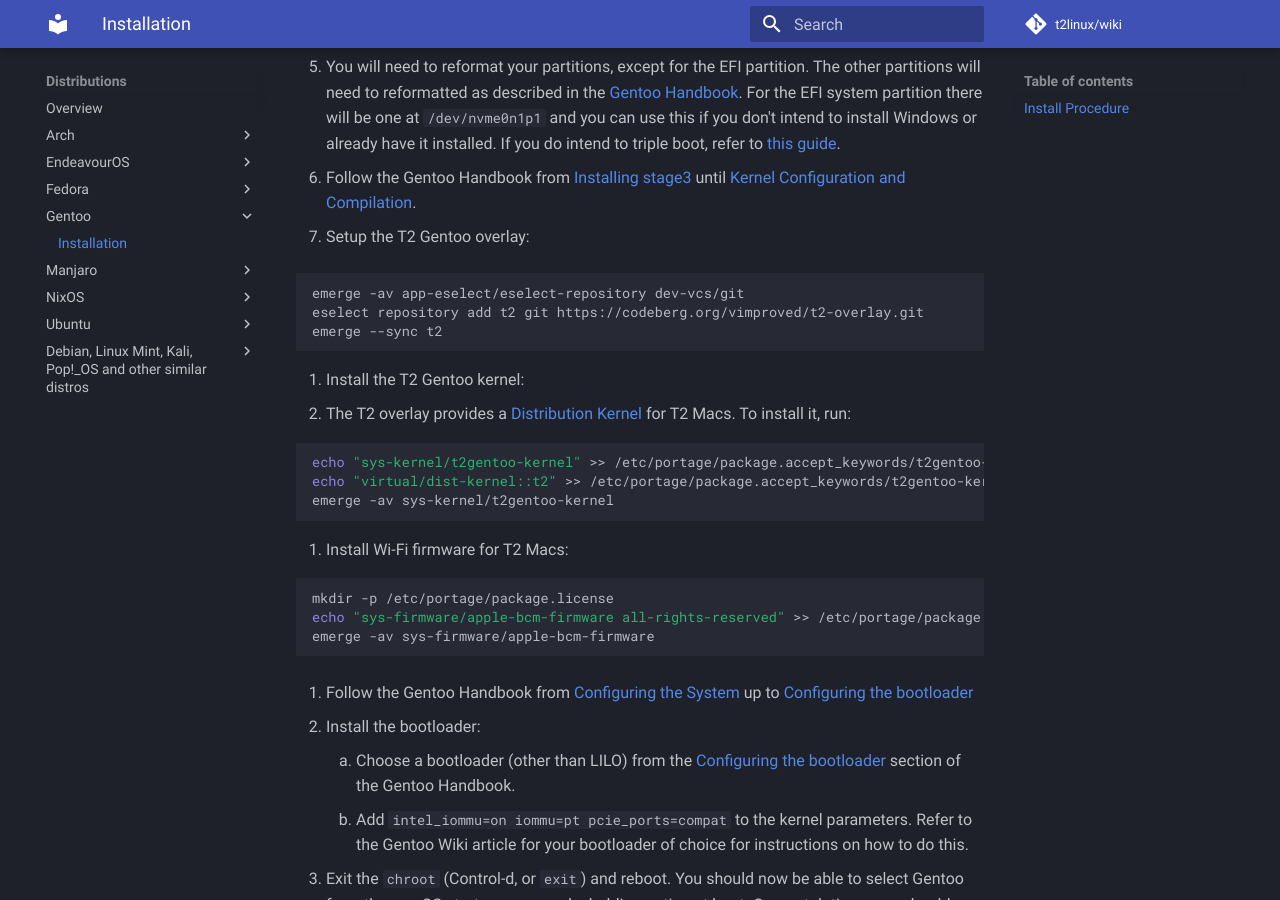
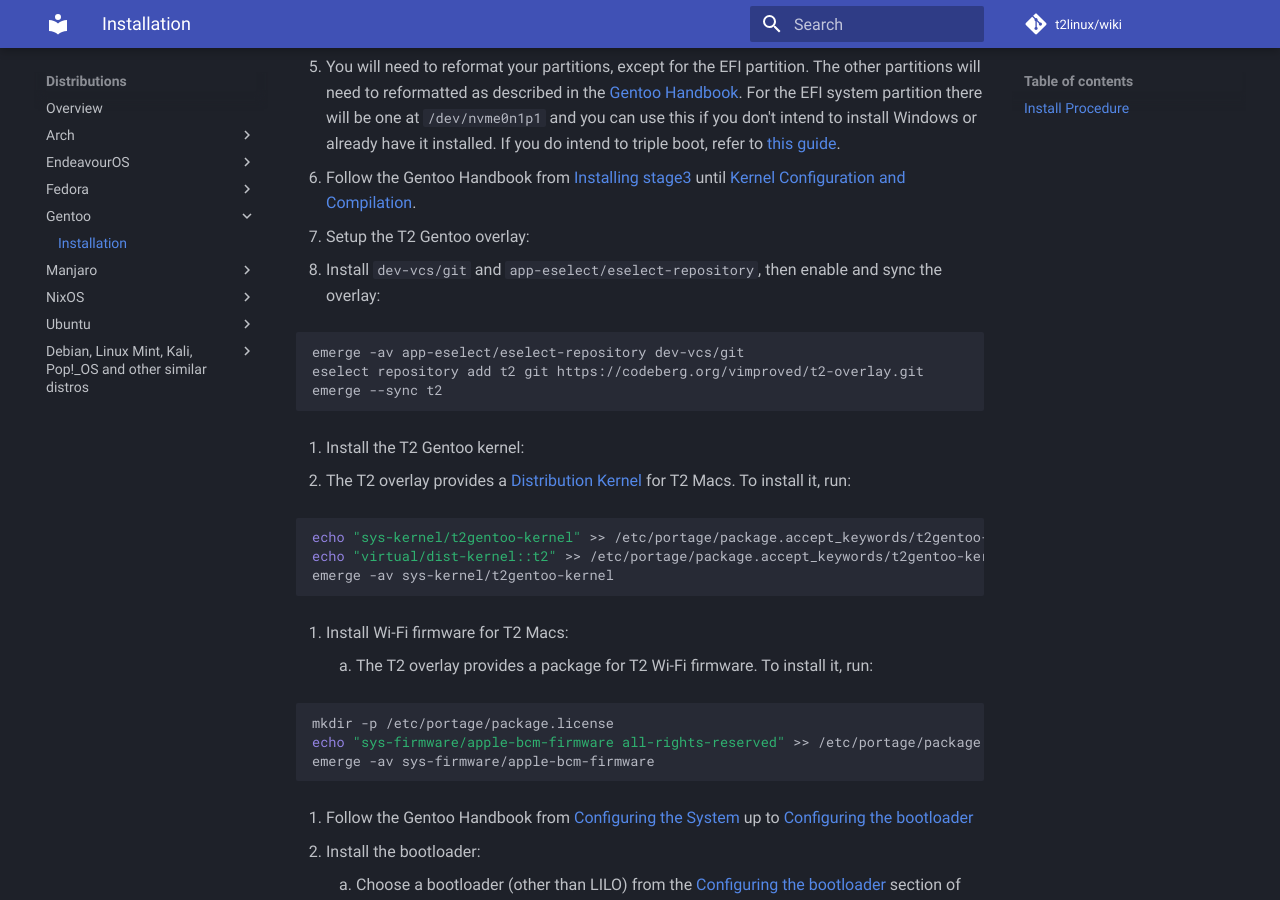
Before and after one commit to t2linux/wiki, an MkDocs documentation site: the page built from docs/distributions/gentoo/installation.md, in a window 1280 px wide and 900 px high, scrolled down 522 px. Built offline with MkDocs 1.6.1 and Material for MkDocs 9.7.7, drawn with Linux system fonts in a browser that asks for light colours; comment, search, counter and statistics services are not loaded.

Commit message:
gentoo: formatting fixes (#413)

````diff
--- a/docs/distributions/gentoo/installation.md
+++ b/docs/distributions/gentoo/installation.md
@@ -14,6 +14,8 @@
 
 5. Setup the T2 Gentoo overlay:
 
+   1. Install `dev-vcs/git` and `app-eselect/eselect-repository`, then enable and sync the overlay:
+
    ```bash
    emerge -av app-eselect/eselect-repository dev-vcs/git
    eselect repository add t2 git https://codeberg.org/vimproved/t2-overlay.git
@@ -30,6 +33,8 @@
    ```
 
 7. Install Wi-Fi firmware for T2 Macs:
+
+    1. The T2 overlay provides a package for T2 Wi-Fi firmware. To install it, run:
 
    ```bash
    mkdir -p /etc/portage/package.license
````
Also changed, not shown: other parts of docs/distributions/gentoo/installation.md (+2 -1 lines).
